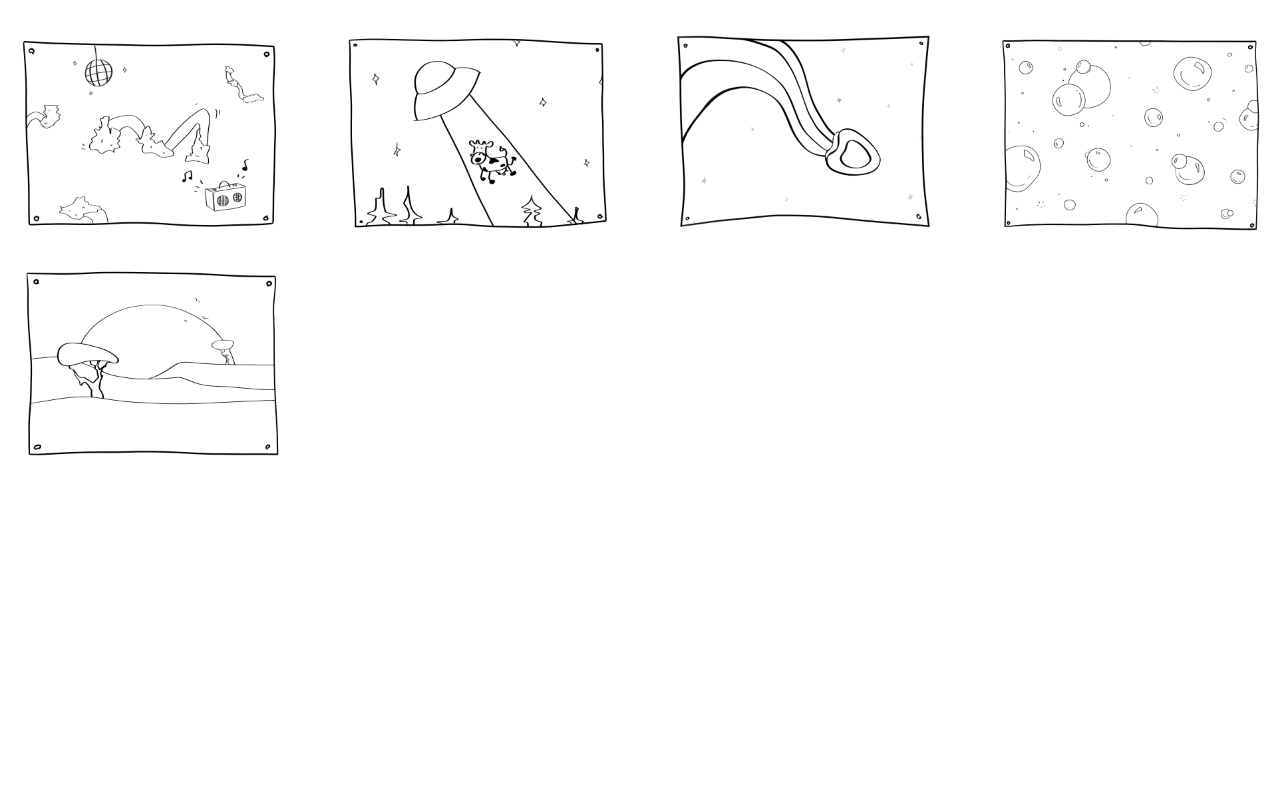
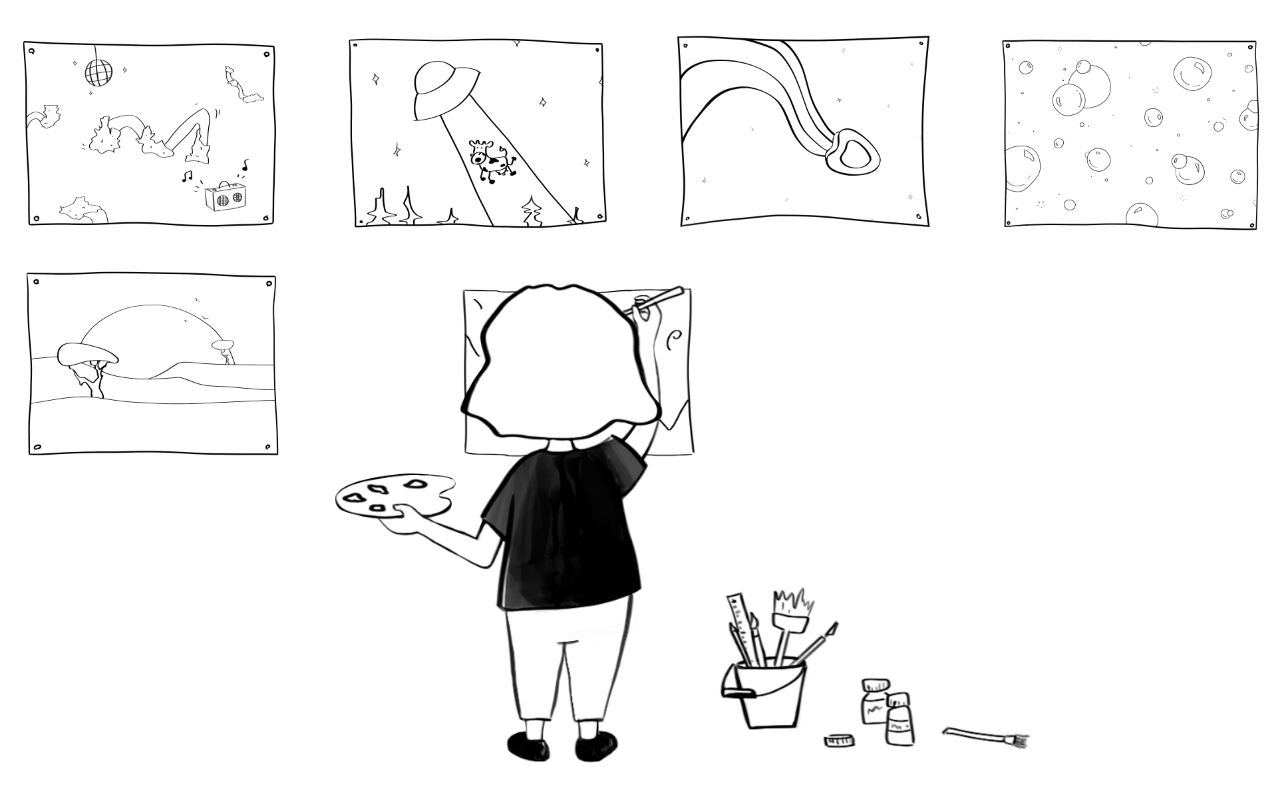
Before and after one commit to Ahri-ninetailed/halyapina.com, a Vue app in the folder vuetify-project/: page / in a window 1280 px wide. Shown: the part 711-1496 px from the top of the page. Before the commit the page ends 1196 px from the top, so only its background shows below. Built offline with nearby package versions, Linux system fonts and the light colour scheme.

Commit message:
Add drawing Masha

```diff
--- a/vuetify-project/src/pages/Home.vue
+++ b/vuetify-project/src/pages/Home.vue
@@ -10,43 +10,43 @@
     </v-row>
 
     <v-row>
-      <v-col class="col-xs-3 text-center">
+      <v-col xs="3" sm="3" class="text-center">
         <main-card :imageHeight="cardHeight" imgPath="src/images/MainCards/many_chairs.jpg" imgHoverPath="src/images/MainCards/many_chairs_hover.jpg" />
       </v-col>
-      <v-col class="col-xs-3 text-center">
+      <v-col xs="3" sm="3" class="text-center">
         <main-card :imageHeight="cardHeight" imgPath="src/images/MainCards/flys.jpg" imgHoverPath="src/images/MainCards/flys_hover.jpg" />
       </v-col>
-      <v-col class="col-xs-3 text-center">
+      <v-col xs="3" sm="3" class="text-center">
         <main-card :imageHeight="cardHeight" imgPath="src/images/MainCards/another_flys.jpg" imgHoverPath="src/images/MainCards/another_flys_hover.jpg" />
       </v-col>
-      <v-col class="col-xs-3 text-center">
+      <v-col xs="3" sm="3" class="text-center">
         <main-card :imageHeight="cardHeight" imgPath="src/images/MainCards/3.jpg" imgHoverPath="src/images/MainCards/3_hover.jpg"/>
       </v-col>
     </v-row>
 
     <v-row>
-      <v-col class="col-xs-3 text-center">
+      <v-col xs="3" sm="3" class="text-center">
         <main-card :imageHeight="cardHeight" imgPath="src/images/MainCards/wave.jpg" imgHoverPath="src/images/MainCards/wave_hover.jpg" />
       </v-col>
-      <v-col class="col-xs-3 text-center">
+      <v-col xs="3" sm="3" class="text-center">
         <main-card :imageHeight="cardHeight" imgPath="src/images/MainCards/ufo.jpg" imgHoverPath="src/images/MainCards/ufo_hover.jpg" />
       </v-col>
-      <v-col class="col-xs-3 text-center">
+      <v-col xs="3" sm="3" class="text-center">
         <main-card :imageHeight="cardHeight" imgPath="src/images/MainCards/launch.jpg" imgHoverPath="src/images/MainCards/launch_hover.jpg"/>
       </v-col>
-      <v-col class="col-xs-3 text-center">
+      <v-col xs="3" sm="3" class="text-center">
         <main-card :imageHeight="cardHeight" imgPath="src/images/MainCards/bubble.jpg" imgHoverPath="src/images/MainCards/bubble_hover.jpg"/>
       </v-col>
     </v-row>
 
     <v-row>
-      <v-col class="col-xs-3 text-center">
+      <v-col xs="3" sm="3" class="text-center">
         <main-card :imageHeight="cardHeight" imgPath="src/images/MainCards/tree.jpg" imgHoverPath="src/images/MainCards/tree_hover.jpg"/>
       </v-col>
 
-      <v-col class="col-xs-3 text-center" />
-      <v-col class="col-xs-3 text-center" />
-      <v-col class="col-xs-3 text-center" />
+      <v-col xs="6" sm="6" class="text-center">
+        <img class="pr-12" height="500" src="../images/drawing.png" alt="drawing_image">
+      </v-col>
     </v-row>
   </v-container>
 </template>
```
Also changed, not shown: vuetify-project/src/images/drawing.png (added).
